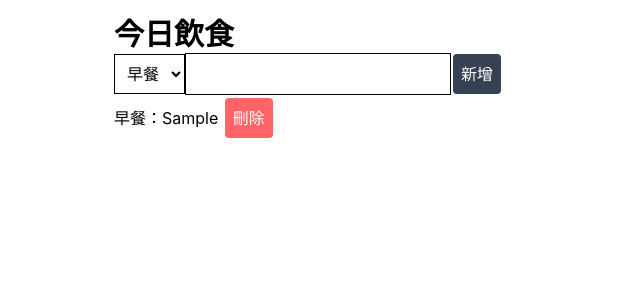
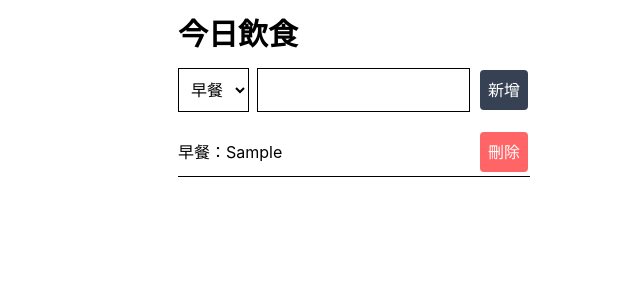
Before and after one commit to TC-Wei/food-log, a Vue app: page / in a window 1280 px wide. Both pictures are taken after typing "Sample" into the empty fields and a click on the button "新增". Shown: the top 300 px of the page, without its empty margins (286-926 px from the left). Built offline with nearby package versions, Linux system fonts and the light colour scheme.

Commit message:
style: 調整表單與清單排版

```diff
--- a/src/App.vue
+++ b/src/App.vue
@@ -32,9 +32,9 @@ watch(
 </script>
 
 <template>
-  <div class="max-w-lg mx-auto p-4">
-    <h1 class="text-3xl font-bold">今日飲食</h1>
-    <form @submit.prevent="addFood">
+  <div class="max-w-sm mx-auto p-4">
+    <h1 class="text-3xl font-bold mb-4">今日飲食</h1>
+    <form class="flex gap-2 mb-4" @submit.prevent="addFood">
       <select class="border p-2" v-model="meal">
         <option>早餐</option>
         <option>午餐</option>
@@ -42,16 +42,20 @@ watch(
         <option>晚餐</option>
         <option>宵夜</option>
       </select>
-      <input class="border p-2" v-model="food" />
-      <button class="bg-gray-700 text-white p-2 border-2 rounded-md">
+      <input class="border p-2 flex-1 min-w-0" v-model="food" />
+      <button class="bg-gray-700 text-white p-2 border-2 rounded-md shrink-0">
         新增
       </button>
     </form>
     <ul>
-      <li v-for="(item, i) in foods" :key="i">
-        {{ item.meal }}：{{ item.name }}
+      <li
+        class="flex justify-between items-center border-b py-[2px] gap-4"
+        v-for="(item, i) in foods"
+        :key="i"
+      >
+        <span class="break-all"> {{ item.meal }}：{{ item.name }}</span>
         <button
-          class="bg-red-400 text-white p-2 border-2 rounded-md"
+          class="bg-red-400 text-white p-2 border-2 rounded-md shrink-0"
           @click="removeFood(i)"
         >
           刪除
```
